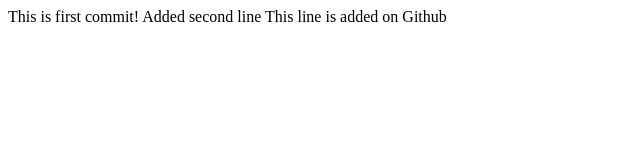
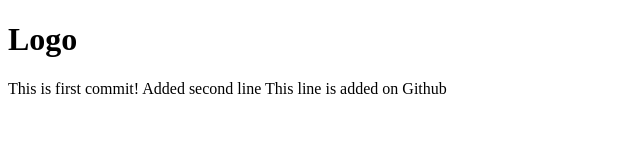
Before and after one commit to Vasylytsya777/home_work, a plain HTML site: page Index.html in a window 1280 px wide. Shown: the whole page, without its empty margins (0-640 px from the left). Drawn offline with Linux system fonts and the light colour scheme.

Commit message:
adder header

```diff
--- a/Index.html
+++ b/Index.html
@@ -6,10 +6,9 @@
     <title>Document</title>
   </head>
   <body>
-    This is first commit!
-
-    Added second line
-
-    This line is added on Github
+    <div class="header">
+      <h1>Logo</h1>
+    </div>
+    This is first commit! Added second line This line is added on Github
   </body>
 </html>
```
